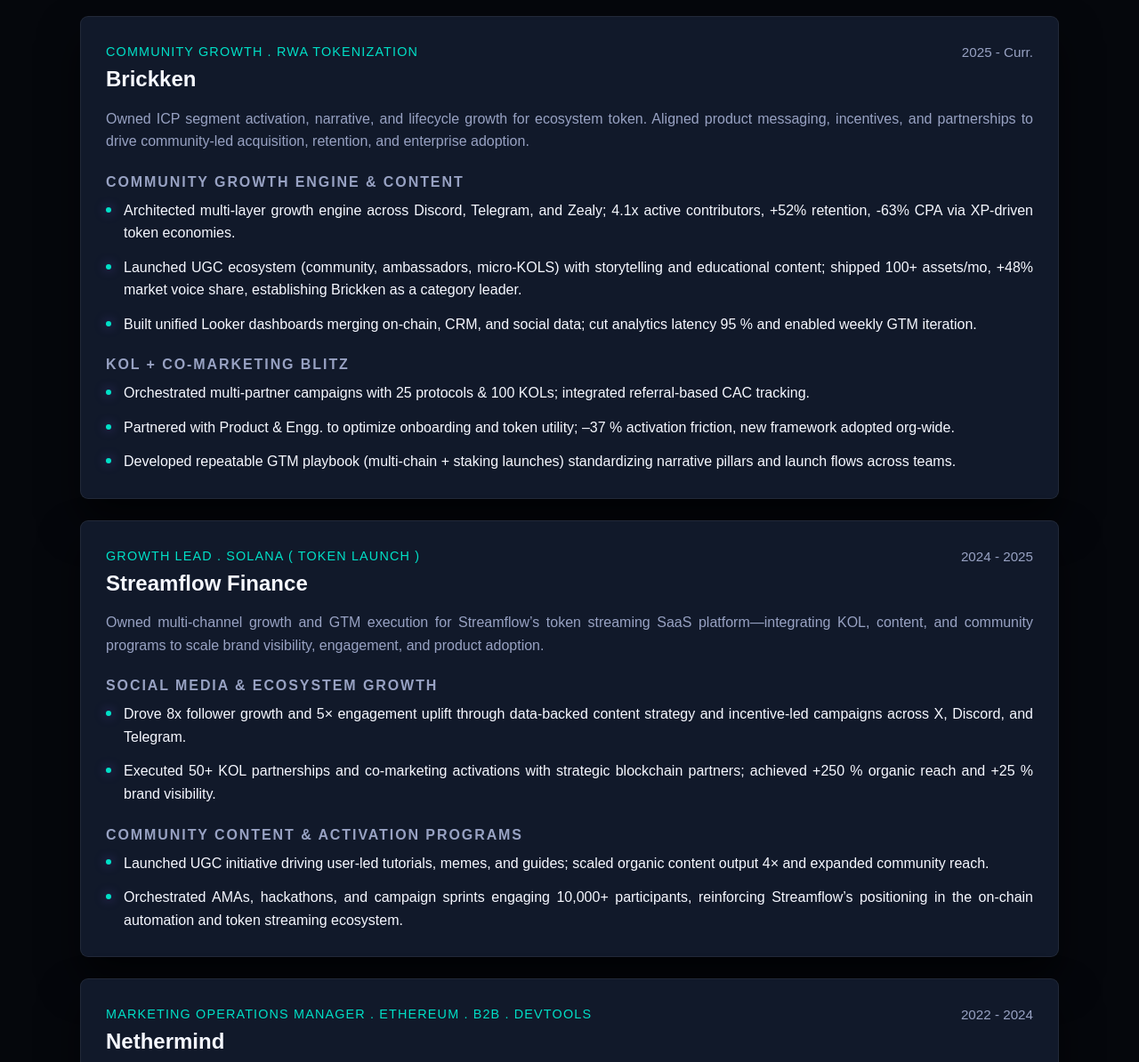
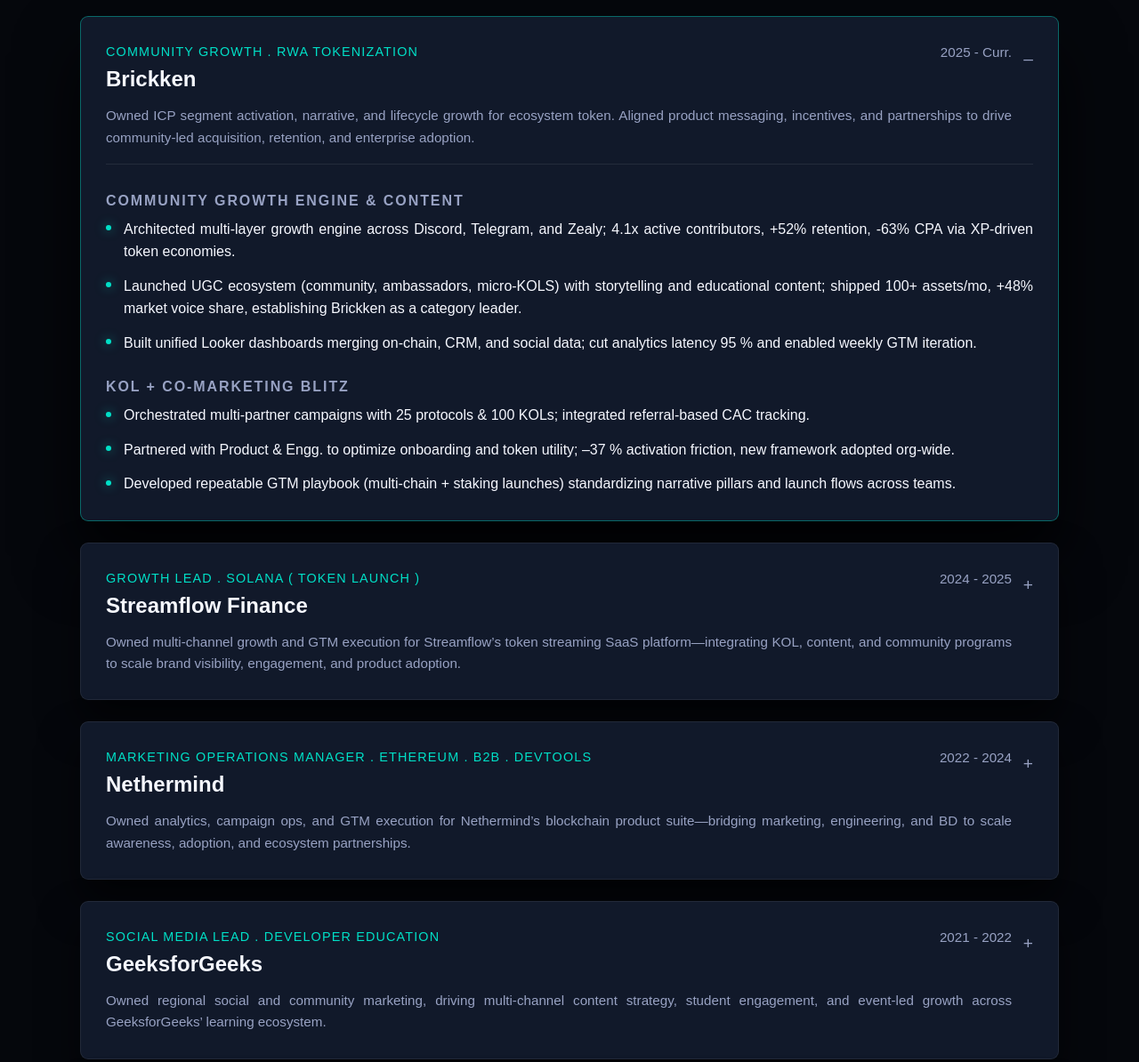
Before and after one commit to SneharupMukherjee/resume_sneharup_mukherjee, a plain HTML site: page index.html in a window 1280 px wide. Shown: the part 1220-2414 px from the top of the page at 89% size. Drawn offline with Linux system fonts and the light colour scheme; a web font is replaced by a local one.

Commit message:
Make experience timeline collapsible

```diff
--- a/index.html
+++ b/index.html
@@ -119,18 +119,21 @@
           <h2>Growth journeys across ecosystems</h2>
         </div>
         <div class="timeline" aria-label="Professional experience">
-          <article class="experience-card">
-            <header>
+          <details class="experience-card" open>
+            <summary>
+              <div class="summary-row">
                 <div>
                   <p class="role">Community Growth . RWA Tokenization</p>
                   <h3>Brickken</h3>
                 </div>
                 <span class="meta">2025 - Curr.</span>
-            </header>
-            <p class="experience-intro">
+              </div>
+              <p class="summary-intro">
                 Owned ICP segment activation, narrative, and lifecycle growth for ecosystem token. Aligned product messaging, incentives,
                 and partnerships to drive community-led acquisition, retention, and enterprise adoption.
               </p>
+            </summary>
+            <div class="experience-body">
               <div class="experience-subsection">
                 <h4>Community Growth Engine &amp; Content</h4>
                 <ul>
@@ -147,20 +150,24 @@
                   <li>Developed repeatable GTM playbook (multi-chain + staking launches) standardizing narrative pillars and launch flows across teams.</li>
                 </ul>
               </div>
-          </article>
+            </div>
+          </details>
 
-          <article class="experience-card">
-            <header>
+          <details class="experience-card">
+            <summary>
+              <div class="summary-row">
                 <div>
                   <p class="role">Growth Lead . Solana ( Token Launch )</p>
                   <h3>Streamflow Finance</h3>
                 </div>
                 <span class="meta">2024 - 2025</span>
-            </header>
-            <p class="experience-intro">
+              </div>
+              <p class="summary-intro">
                 Owned multi-channel growth and GTM execution for Streamflow’s token streaming SaaS platform—integrating KOL, content,
                 and community programs to scale brand visibility, engagement, and product adoption.
               </p>
+            </summary>
+            <div class="experience-body">
               <div class="experience-subsection">
                 <h4>Social Media &amp; Ecosystem Growth</h4>
                 <ul>
@@ -175,20 +182,24 @@
                   <li>Orchestrated AMAs, hackathons, and campaign sprints engaging 10,000+ participants, reinforcing Streamflow’s positioning in the on-chain automation and token streaming ecosystem.</li>
                 </ul>
               </div>
-          </article>
+            </div>
+          </details>
 
-          <article class="experience-card">
-            <header>
+          <details class="experience-card">
+            <summary>
+              <div class="summary-row">
                 <div>
                   <p class="role">Marketing Operations Manager . Ethereum . B2B . Devtools</p>
                   <h3>Nethermind</h3>
                 </div>
                 <span class="meta">2022 - 2024</span>
-            </header>
-            <p class="experience-intro">
+              </div>
+              <p class="summary-intro">
                 Owned analytics, campaign ops, and GTM execution for Nethermind’s blockchain product suite—bridging marketing, engineering,
                 and BD to scale awareness, adoption, and ecosystem partnerships.
               </p>
+            </summary>
+            <div class="experience-body">
               <div class="experience-subsection">
                 <h4>Campaign Management &amp; Marketing Operations</h4>
                 <ul>
@@ -205,19 +216,23 @@
                   <li>Owned web and landing-page optimization (SEO, A/B testing, CRO), delivering an avg. +37 % conversion lift and higher lead quality.</li>
                 </ul>
               </div>
-          </article>
+            </div>
+          </details>
 
-          <article class="experience-card">
-            <header>
+          <details class="experience-card">
+            <summary>
+              <div class="summary-row">
                 <div>
                   <p class="role">Social Media Lead . Developer Education</p>
                   <h3>GeeksforGeeks</h3>
                 </div>
                 <span class="meta">2021 - 2022</span>
-            </header>
-            <p class="experience-intro">
+              </div>
+              <p class="summary-intro">
                 Owned regional social and community marketing, driving multi-channel content strategy, student engagement, and event-led growth across GeeksforGeeks’ learning ecosystem.
               </p>
+            </summary>
+            <div class="experience-body">
               <div class="experience-subsection">
                 <h4>Social Media &amp; Content Strategy</h4>
                 <ul>
@@ -232,19 +247,23 @@
                   <li>Developed diverse content formats (videos, polls, live Q&amp;As) to engage varied learner personas and reinforce top-of-funnel growth.</li>
                 </ul>
               </div>
-          </article>
+            </div>
+          </details>
 
-          <article class="experience-card">
-            <header>
+          <details class="experience-card">
+            <summary>
+              <div class="summary-row">
                 <div>
                   <p class="role">Outreach &amp; Events Manager . Developer Education</p>
                   <h3>CodeChef</h3>
                 </div>
                 <span class="meta">2019 - 2021</span>
-            </header>
-            <p class="experience-intro">
+              </div>
+              <p class="summary-intro">
                 Owned community activation, outreach, and content-led engagement for CodeChef’s open-source campus network, scaling ambassador-driven growth nationally.
               </p>
+            </summary>
+            <div class="experience-body">
               <div class="experience-subsection">
                 <h4>Community Activation &amp; Growth</h4>
                 <ul>
@@ -254,7 +273,8 @@
                   <li>Forged partnerships with adjacent tech communities, organizing inter-community events and knowledge-sharing collaborations that expanded reach and visibility.</li>
                 </ul>
               </div>
-          </article>
+            </div>
+          </details>
         </div>
       </section>
 
--- a/style.css
+++ b/style.css
@@ -240,23 +240,36 @@ main,
   gap:1.5rem;
 }
 
-.experience-card {
-  padding:1.75rem;
-}
-
-.experience-card header {
-  display:flex;
-  justify-content:space-between;
-  align-items:flex-start;
-  gap:1rem;
-  margin-bottom:0.75rem;
-}
-
 .role {
   color:var(--accent);
   font-size:0.9rem;
   text-transform:uppercase;
   letter-spacing:0.08em;
+}
+
+.experience-card {
+  padding:1.75rem;
+}
+
+.experience-card summary {
+  list-style:none;
+  cursor:pointer;
+  display:flex;
+  flex-direction:column;
+  gap:0.6rem;
+  position:relative;
+  padding-right:1.5rem;
+}
+
+.experience-card summary::-webkit-details-marker {
+  display:none;
+}
+
+.summary-row {
+  display:flex;
+  justify-content:space-between;
+  gap:1rem;
+  align-items:flex-start;
 }
 
 .experience-card h3 {
@@ -268,21 +281,36 @@ main,
   font-size:0.95rem;
 }
 
-.experience-intro {
+.summary-intro {
   color:var(--text-muted);
-  margin-bottom:0.9rem;
+  font-size:0.95rem;
 }
 
-.experience-subsection {
-  margin-top:1.25rem;
+.experience-card summary::after {
+  content:'+';
+  font-size:1.2rem;
+  color:var(--text-muted);
+  position:absolute;
+  right:0;
+  top:0.25rem;
 }
 
-.experience-subsection h4 {
-  font-size:1rem;
-  text-transform:uppercase;
-  letter-spacing:0.12em;
-  margin-bottom:0.4rem;
-  color:var(--text-muted);
+.experience-card[open] summary::after {
+  content:'–';
+}
+
+.experience-body {
+  margin-top:1.1rem;
+  border-top:1px solid rgba(255,255,255,0.08);
+  padding-top:1.2rem;
+  display:flex;
+  flex-direction:column;
+  gap:1rem;
+}
+
+.experience-card[open] {
+  border-color:rgba(0,224,199,0.4);
+  box-shadow:0 40px 70px rgba(0,0,0,0.75);
 }
 
 .experience-card ul {
@@ -307,7 +335,19 @@ main,
   height:6px;
   border-radius:999px;
   background:var(--accent);
-  box-shadow:0 0 12px rgba(127,93,255,0.6);
+  box-shadow:0 0 12px rgba(0,224,199,0.6);
+}
+
+.experience-subsection {
+  margin-top:0.5rem;
+}
+
+.experience-subsection h4 {
+  font-size:1rem;
+  text-transform:uppercase;
+  letter-spacing:0.12em;
+  margin-bottom:0.4rem;
+  color:var(--text-muted);
 }
 
 .skill-groups {
```
Lines whose indentation alone changed are shown as unchanged.
